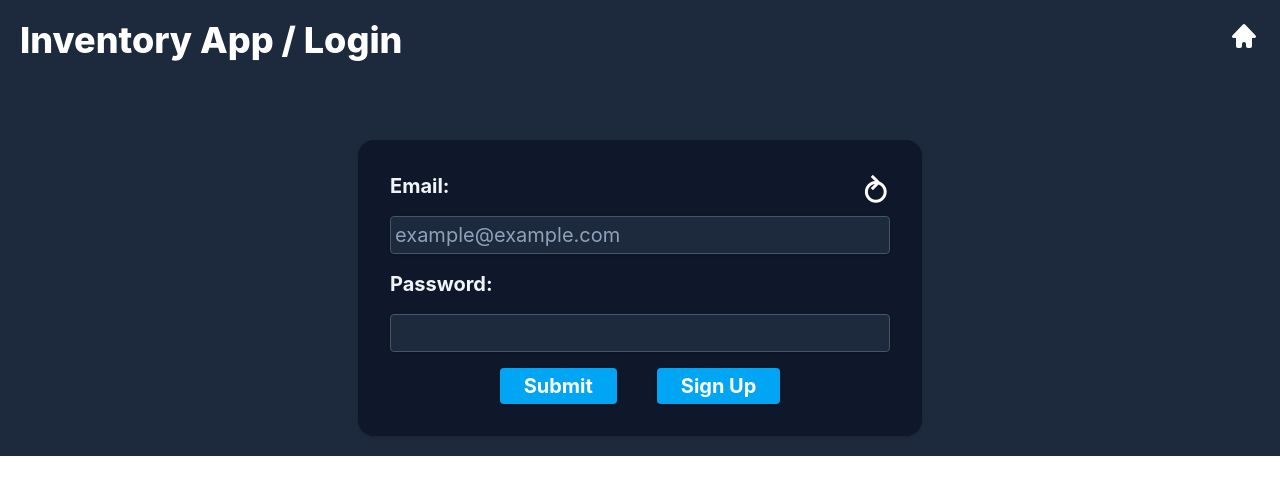
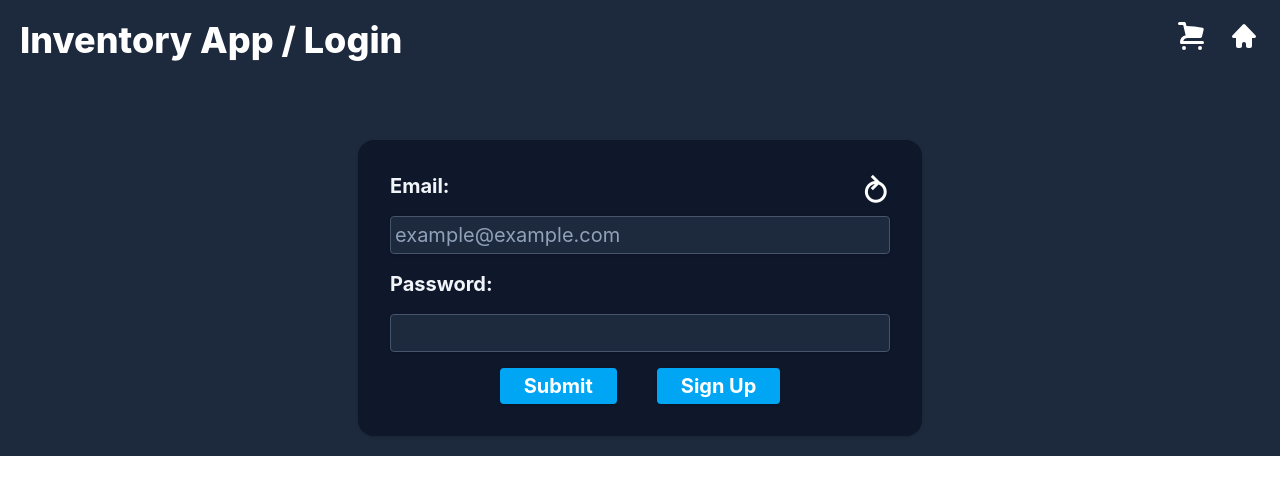
Before and after one commit to aayusht200/inventory-application, a React (Vite) app in the folder client/: page /login in a window 1280 px wide. Shown: the top 494 px of the page. Built offline with nearby package versions, Linux system fonts and the light colour scheme; no server answers.

Commit message:
feat: implement CartContext and CartProvider for shopping cart management; update Header and ProductCard components to utilize cart state; enhance cart functionality with add, remove, and clear actions; adjust CORS settings in server configuration

```diff
--- a/client/src/components/Header.tsx
+++ b/client/src/components/Header.tsx
@@ -1,11 +1,16 @@
 import type React from "react";
 import { ShoppingCartIcon } from "@heroicons/react/16/solid";
+import { useContext } from "react";
+import { CartContext } from "../context/CartContext";
 interface HeaderProps {
   className?: string;
   title: string;
   rightContent?: React.ReactNode;
 }
 const Header = ({ className, title, rightContent }: HeaderProps) => {
+  const { cart } = useContext(CartContext);
+  const count = Object.entries(cart).reduce((total, [, qty]) => total + qty, 0);
+
   return (
     <div
       className={`header ${className} text-heading text-shadow-heading grid grid-cols-2`}
@@ -16,7 +21,17 @@ const Header = ({ className, title, rightContent }: HeaderProps) => {
         </h1>
       </div>
       {rightContent && (
-        <div className="right col-span-1 justify-self-end">{rightContent}</div>
+        <div className="right col-span-1 flex gap-5 justify-self-end">
+          <div className="cart relative">
+            <ShoppingCartIcon className="icon" />
+            {count > 0 && (
+              <span className="bg-primary absolute -top-1 -right-1 flex h-5 w-5 animate-bounce items-center justify-center rounded-full text-xs text-white">
+                {count}
+              </span>
+            )}
+          </div>
+          {rightContent}
+        </div>
       )}
     </div>
   );
--- a/client/src/components/ProductCard.tsx
+++ b/client/src/components/ProductCard.tsx
@@ -1,5 +1,10 @@
 import type { ProductProps } from "../context/ProductContext";
-const ProductCard = ({ title, price, image_url, quantity }: ProductProps) => {
+import { CartContext } from "../context/CartContext";
+import { useContext } from "react";
+const ProductCard = ({ title, price, image_url, id }: ProductProps) => {
+  const { cart, addToCart, removeFromCart, clearCart } =
+    useContext(CartContext);
+
   return (
     <div className="card-body text-text bg-primary flex h-75 w-30 flex-col gap-3 rounded-2xl p-1 text-center shadow md:h-100 md:w-60 lg:h-125 lg:w-75">
       <div className="image h-3/4 rounded-2xl bg-white">
@@ -16,9 +21,32 @@ const ProductCard = ({ title, price, image_url, quantity }: ProductProps) => {
         <div className="price">₹{price.toLocaleString("en-IN")}</div>
       </div>
       <div className="card-actions">
-        <button className="bg-button hover:bg-button-hover text-button-text w-fit cursor-pointer rounded pr-2 pl-2 text-sm font-bold shadow hover:scale-105 md:text-lg">
-          Add to cart!
-        </button>
+        {!cart[id] ? (
+          <button
+            onClick={() => addToCart(id)}
+            className="bg-button hover:bg-button-hover text-button-text w-fit cursor-pointer rounded p-1 pr-4 pl-4 text-sm font-bold shadow hover:scale-105 md:text-lg"
+          >
+            Add to cart!
+          </button>
+        ) : (
+          <div className="add-remove flex w-fit gap-5 justify-self-center rounded-2xl bg-white p-1 pr-4 pl-4">
+            <button
+              onClick={() => removeFromCart(id)}
+              className="bg-button hover:bg-button-hover text-button-text h-fit w-fit cursor-pointer rounded pr-2 pl-2 text-sm font-bold shadow hover:scale-105 md:text-lg"
+            >
+              -
+            </button>
+            <span className="text-primary self-center font-bold">
+              {cart[id]}
+            </span>
+            <button
+              onClick={() => addToCart(id)}
+              className="bg-button hover:bg-button-hover text-button-text w-fit cursor-pointer rounded pr-2 pl-2 text-sm font-bold shadow hover:scale-105 md:text-lg"
+            >
+              +
+            </button>
+          </div>
+        )}
       </div>
     </div>
   );
--- a/client/src/context/CartContext.tsx
+++ b/client/src/context/CartContext.tsx
@@ -2,12 +2,16 @@ import React, { createContext } from "react";
 
 interface CartContext {
   cart: Record<string, number>;
-  setCart: React.Dispatch<React.SetStateAction<Record<string, number>>>;
+  addToCart: (id: string) => void;
+  removeFromCart: (id: string) => void;
+  clearCart: () => void;
 }
 
 const emptyCart: Record<string, number> = {};
 const CartContext = createContext<CartContext>({
   cart: emptyCart,
-  setCart: () => {},
+  addToCart: () => {},
+  removeFromCart: () => {},
+  clearCart: () => {},
 });
 export { CartContext };
--- a/client/src/context/CartProvider.tsx
+++ b/client/src/context/CartProvider.tsx
@@ -1,15 +1,49 @@
 import type React from "react";
 import { CartContext } from "./CartContext";
-import { useState } from "react";
-
+import { useContext, useEffect, useState } from "react";
+import { AuthContext } from "./AuthContext";
 interface CartProviderProps {
   children: React.ReactNode;
 }
 
 const CartProvider = ({ children }: CartProviderProps) => {
   const [cart, setCart] = useState<Record<string, number>>({});
+  const { user } = useContext(AuthContext);
+  const [isDirty, setDirty] = useState<boolean>(false);
+  useEffect(() => {
+    if (!user.username) return;
+    localStorage.setItem(`cart:${user.username}`, JSON.stringify(cart));
+  }, [cart]);
+  useEffect(() => {
+    const localCart = localStorage.getItem(`cart:${user.username}`);
+    if (localCart) setCart(JSON.parse(localCart));
+    else setCart({});
+  }, [user]);
+
+  function addToCart(id: string) {
+    setCart((prev) => ({ ...prev, [id]: (prev[id] ?? 0) + 1 }));
+    setDirty(true);
+  }
+  function removeFromCart(id: string) {
+    if (cart[id] === 1) {
+      setCart((prev) => {
+        const { [id]: _, ...rest } = prev;
+        return rest;
+      });
+      // const newCart = Object.entries(cart).filter((items) => items[0] !== id);
+      // setCart(Object.fromEntries(newCart));
+    } else setCart((prev) => ({ ...prev, [id]: (prev[id] ?? 0) - 1 }));
+    setDirty(true);
+  }
+  function clearCart() {
+    setCart({});
+    setDirty(true);
+  }
+
   return (
-    <CartContext.Provider value={{ cart, setCart }}>
+    <CartContext.Provider
+      value={{ cart, addToCart, removeFromCart, clearCart }}
+    >
       {children}
     </CartContext.Provider>
   );
--- a/client/src/main.tsx
+++ b/client/src/main.tsx
@@ -4,12 +4,15 @@ import "./index.css";
 import App from "./App.tsx";
 import { AuthProvider } from "./context/AuthProvider.tsx";
 import { ProductProvider } from "./context/ProductProvider.tsx";
+import { CartProvider } from "./context/CartProvider.tsx";
 
 createRoot(document.getElementById("root")!).render(
   <StrictMode>
     <AuthProvider>
       <ProductProvider>
-        <App />
+        <CartProvider>
+          <App />
+        </CartProvider>
       </ProductProvider>
     </AuthProvider>
   </StrictMode>,
--- a/client/src/pages/ProductGrid.tsx
+++ b/client/src/pages/ProductGrid.tsx
@@ -7,6 +7,7 @@ import { AuthContext } from "../context/AuthContext";
 import { ProductContext } from "../context/ProductContext";
 import { ProductCard } from "../components/ProductCard";
 import type { ProductProps } from "../context/ProductContext";
+
 interface ErrorProps {
   error: string | null;
 }
```
Also changed, not shown: 1 other file (tests, documents, lock files or other folders).
